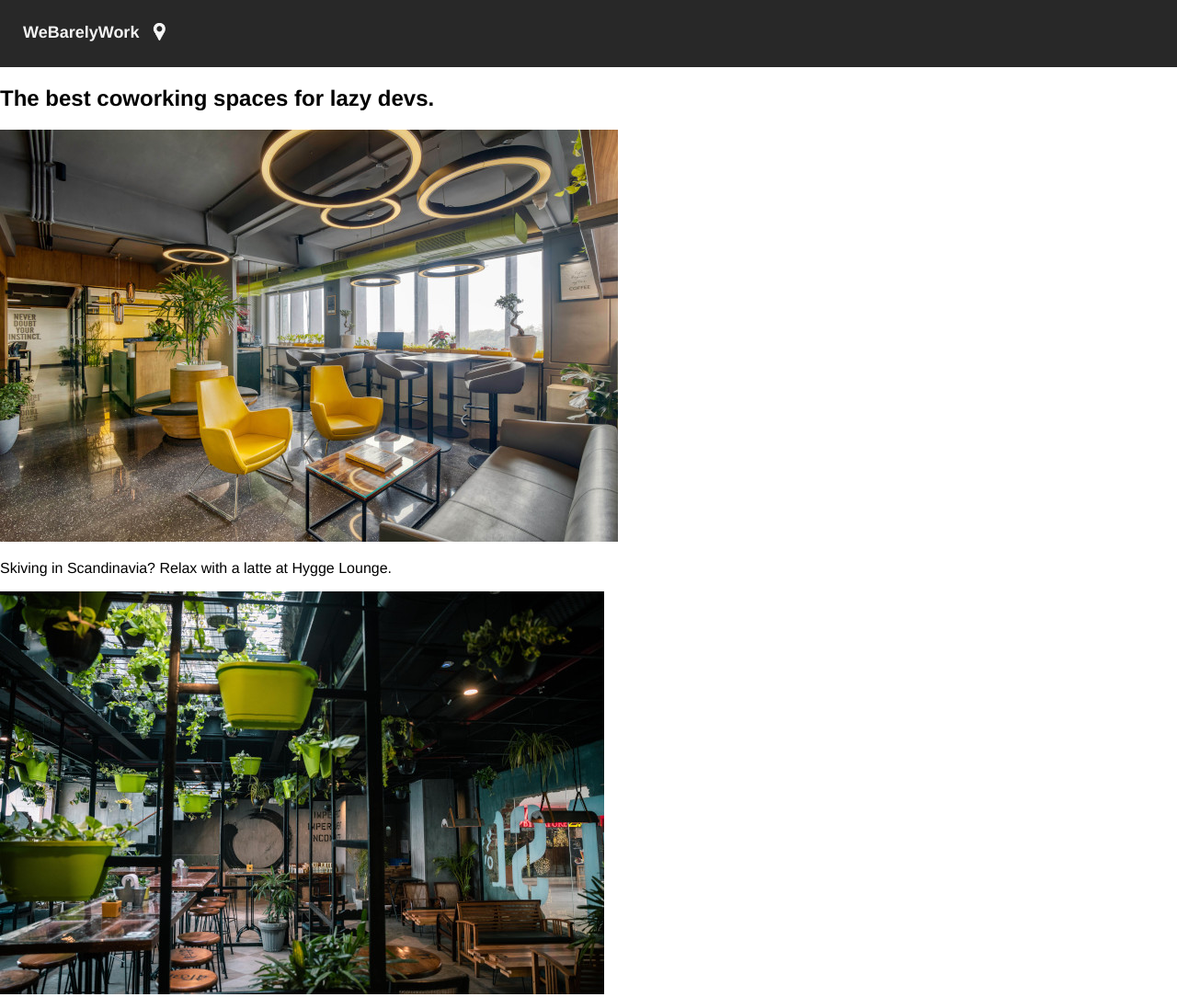
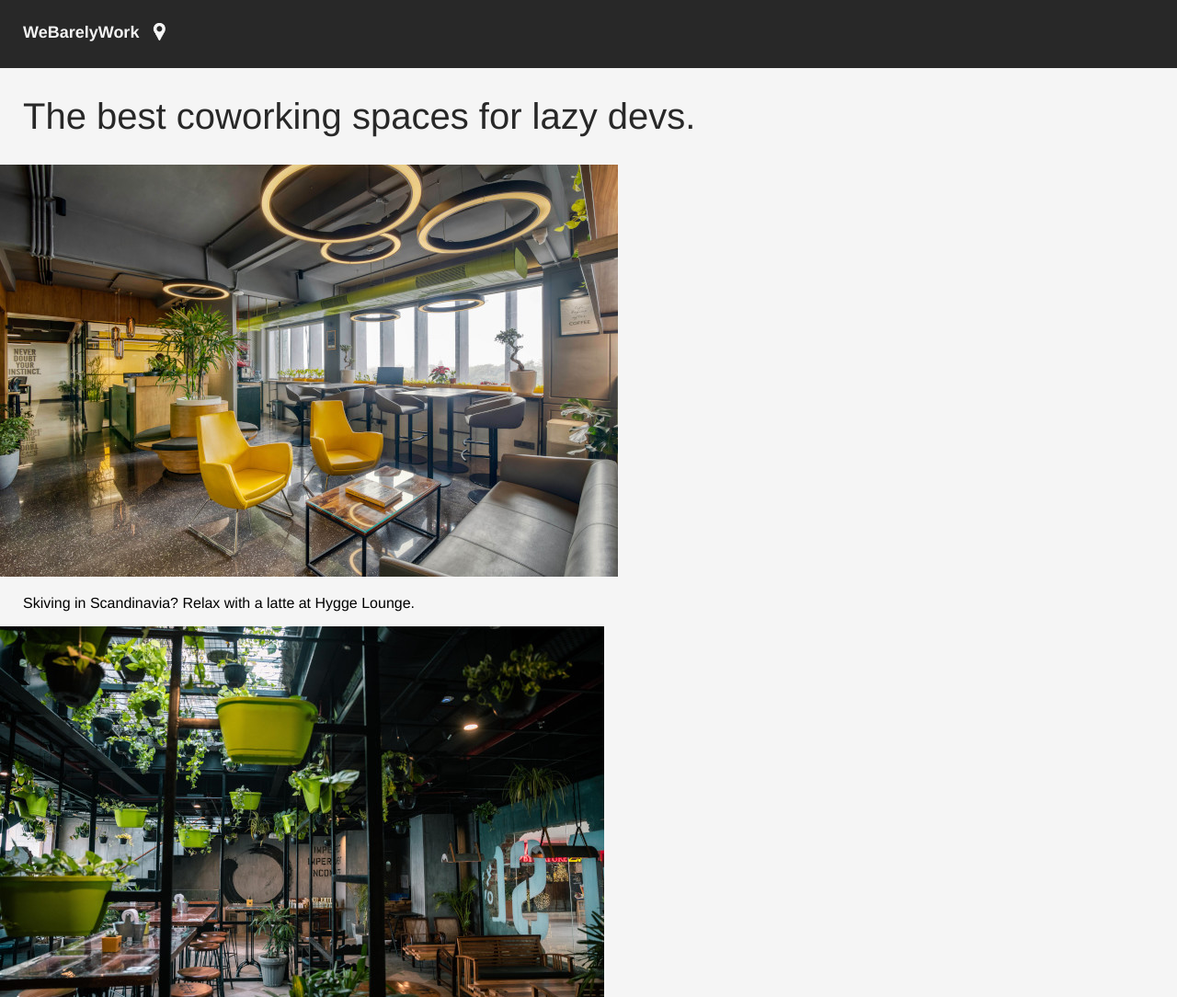
Before and after one commit to mpumi-moale/Coworking-space-site, a website built with Vite: page index.html in a window 1280 px wide. Shown: the top 1084 px of the page at 92% size. Built offline with nearby package versions, Linux system fonts and the light colour scheme.

Commit message:
foundation layout finished

```diff
--- a/src/style.css
+++ b/src/style.css
@@ -1,27 +1,49 @@
 body {
     margin: 0;
     padding: 0;
-  font-family: 'Montserrat', Helvetica, sans-serif;
+    font-family: Montserrat, Helvetica, sans-serif;
+    background-color: whitesmoke;
 }
+
+/*
+Challenge:
+1. Get this layout looking like the
+   screenshots on the slide.
+*/
 
 nav {
     background: #282828;
+
 }
 
 ul {
+    margin-top: 0;
+    list-style-type: none;
+    padding: 25px;
     display: flex;
-  list-style-type: none;
-   margin-top: 0;
-   padding: 25px;
+    color: #282828;
+    font-size: 18px;
+
 }
 
 .logo {
+    color: whitesmoke;
     font-size: 18px;
     font-weight: 700;
-  color: whitesmoke;
+    padding-right: 10px;
 }
 
 .icon {
     width: 25px;
-  padding-left: 10px;
 }
+
+h1 {
+    font-size: 40px;
+    font-weight: 400;
+    margin: 30px 25px;
+    color: #282828;
+}
+
+.caption {
+    margin: 0 25px;
+}
```
Lines whose indentation alone changed are shown as unchanged.
